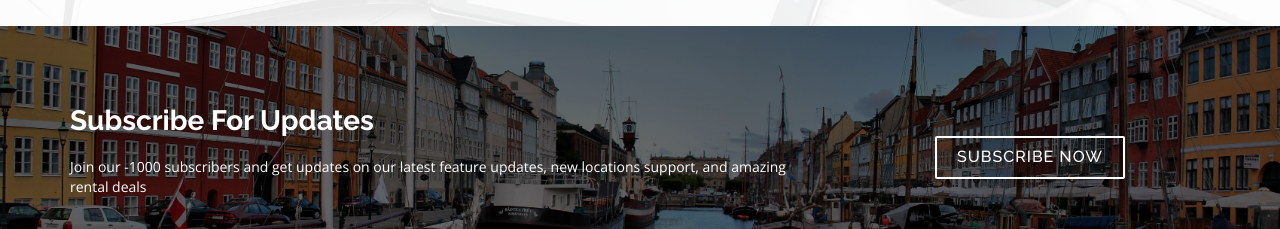
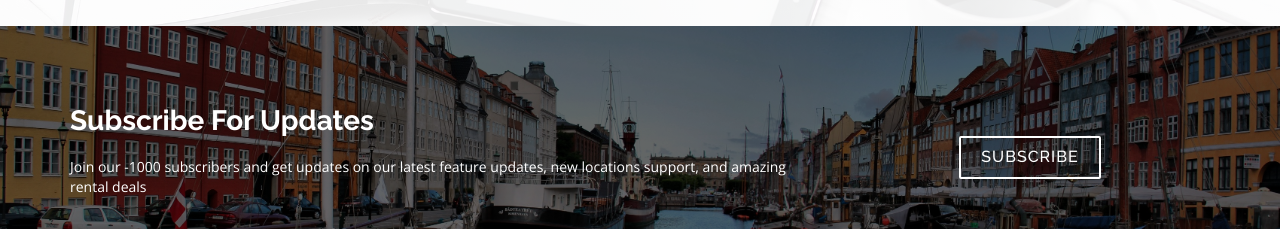
Before and after one commit to pcatana/sem3FrontEnd, a React (Create React App) app in the folder sem3front_end/: page /#/home in a window 1280 px wide. Shown: the part 1260-1489 px from the top of the page. Built offline with nearby package versions, Linux system fonts and the light colour scheme; some icons are missing; a web font is replaced by a local one.

Commit message:
updated landing page

```diff
--- a/sem3front_end/src/pages/Landing.js
+++ b/sem3front_end/src/pages/Landing.js
@@ -58,7 +58,7 @@ export default class Landing extends Component {
 				          <p className="subscribe-text">Join our -1000 subscribers and get updates on our latest feature updates, new locations support, and amazing rental deals</p>
 				        </div>
 				        <div className="col-md-4 subscribe-btn-container">
-				          <a className="subscribe-btn" href="#">Subscribe Now</a>
+				          <a className="subscribe-btn" href="#">Subscribe</a>
 				        </div>
 				      </div>
 				    </div>
```
